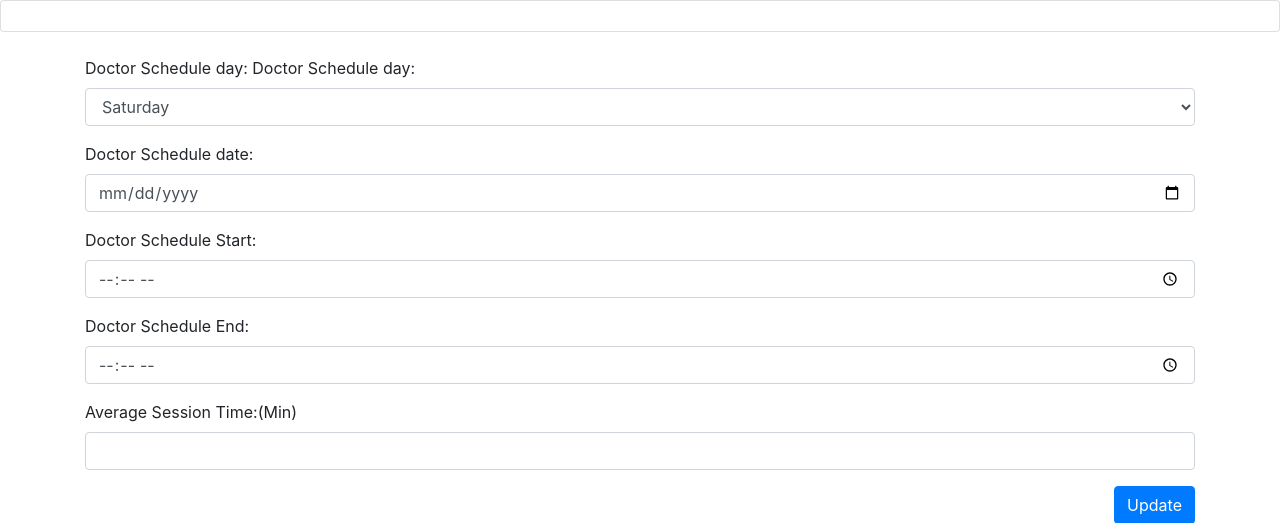
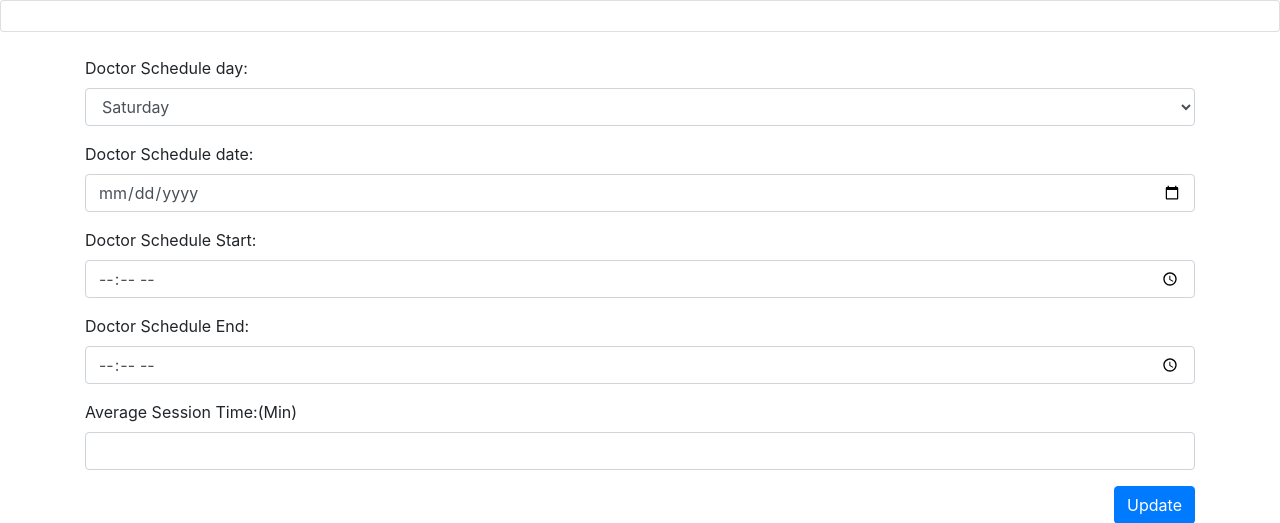
Before and after one commit to Ganna3/Physical-Tharepy, a PHP site: page /edit.php in a window 1280 px wide. Shown: the top 523 px of the page. Run offline with PHP 8.4, Linux system fonts and the light colour scheme; data that the repository does not hold is empty; some libraries are stand-ins or nearby versions.

Commit message:
labelRemoved

```diff
--- a/edit.php
+++ b/edit.php
@@ -26,7 +26,7 @@
   <form action="edit.php" method="POST">
     <div class="form-group">
       <label for="name">Doctor Schedule day:</label>
-      <label for="name">Doctor Schedule day:</label>
+
       <select class="form-control" name="UDoctorsScheduleday" value="<?php echo $DoctorSch['Doctors_Schedule_day']; ?>" required="">
      <option value="Saturday">Saturday</option>
   <option value="Sunday">Sunday</option>
```
